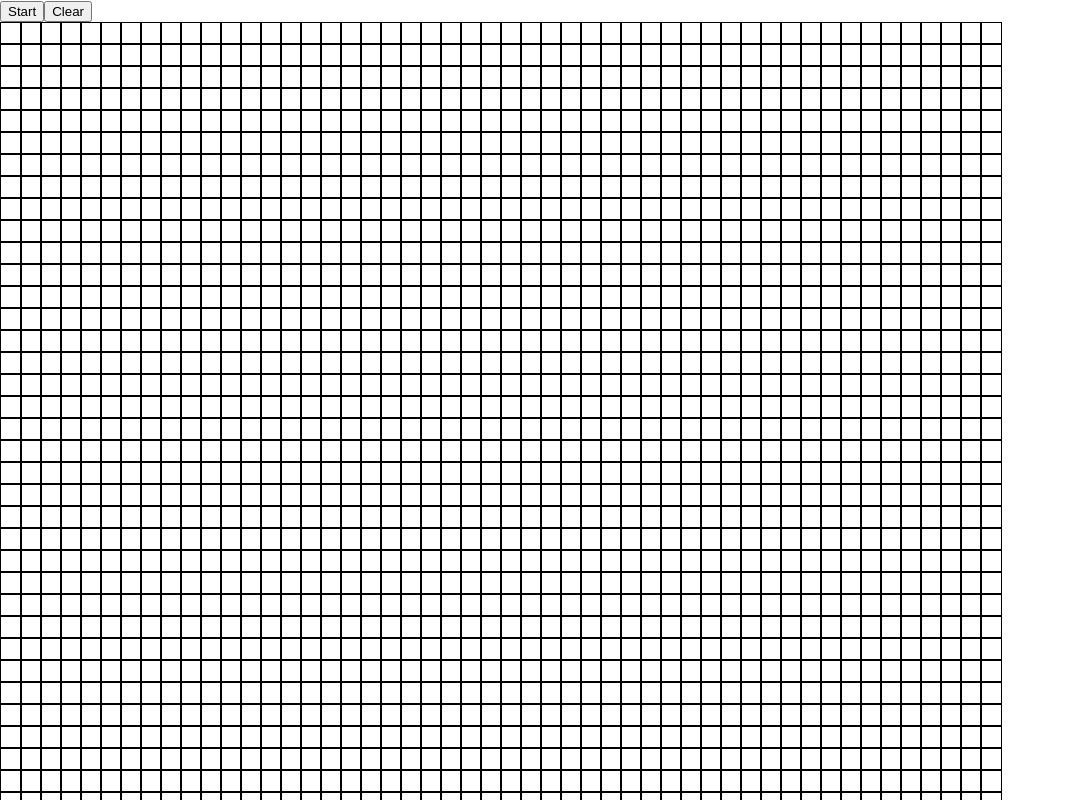
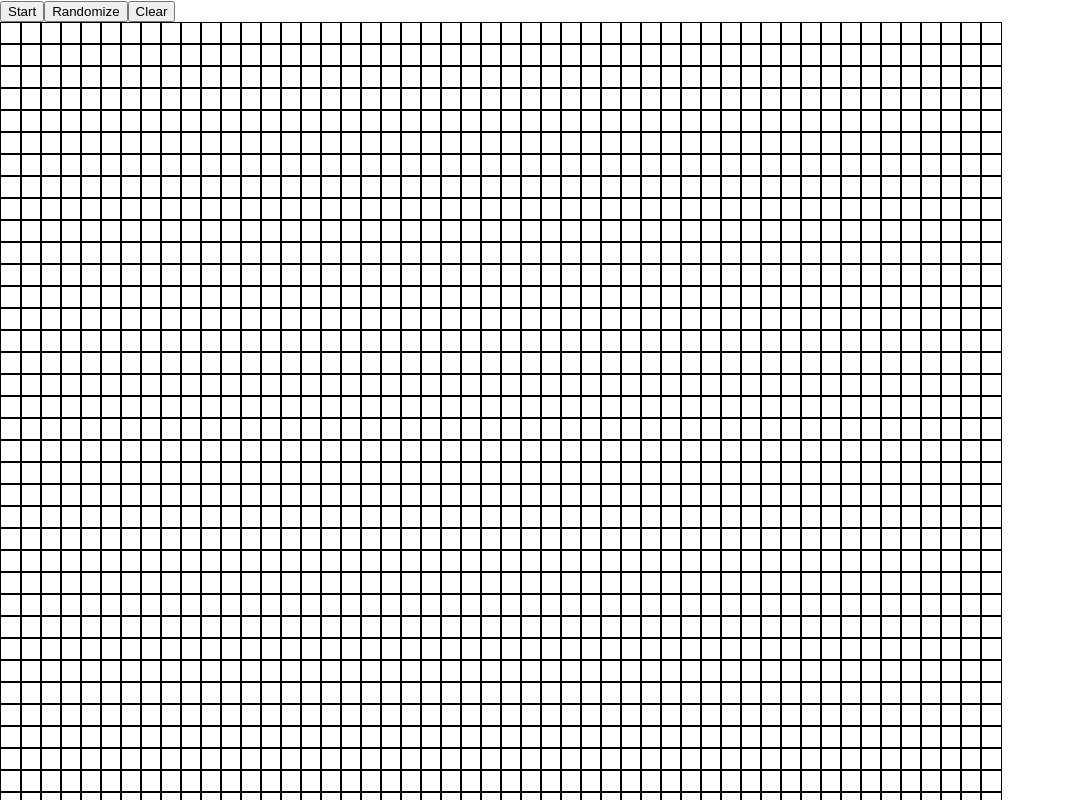
Before and after one commit to adriantoddross/gameoflife-benawad, a React (Create React App) app in the folder game-of-life/: page / in a window 1280 px wide. Shown: the top 800 px of the page, without its empty margins (0-1065 px from the left). Built offline with nearby package versions, Linux system fonts and the light colour scheme.

Commit message:
add button to randomize board

```diff
--- a/game-of-life/src/App.tsx
+++ b/game-of-life/src/App.tsx
@@ -16,16 +16,15 @@ const operations = [
 
 const generateEmptyGrid = () => {
   const rows = [];
-    for (let i = 0; i < numRows; i++) {
-      rows.push(Array.from(Array(numCols), () => 0));
-    }
-    return rows;
-}
-
+  for (let i = 0; i < numRows; i++) {
+    rows.push(Array.from(Array(numCols), () => 0));
+  }
+  return rows;
+};
 
 const App: React.FC = () => {
   const [grid, setGrid] = useState(() => {
-  return generateEmptyGrid();
+    return generateEmptyGrid();
   });
 
   const [running, setRunning] = useState(false);
@@ -79,8 +78,17 @@ const App: React.FC = () => {
           {running ? "Stop" : "Start"}
         </button>
         <button
-          onClick={() =>setGrid(generateEmptyGrid())}
-        >Clear</button>
+          onClick={() => {
+            const rows = [];
+            for (let i = 0; i < numRows; i++) {
+              rows.push(Array.from(Array(numCols), () => Math.random() > 0.8 ? 1 : 0));
+            }
+            setGrid(rows);
+          }}
+        >
+          Randomize
+        </button>
+        <button onClick={() => setGrid(generateEmptyGrid())}>Clear</button>
       </div>
       <div
         style={{
```
